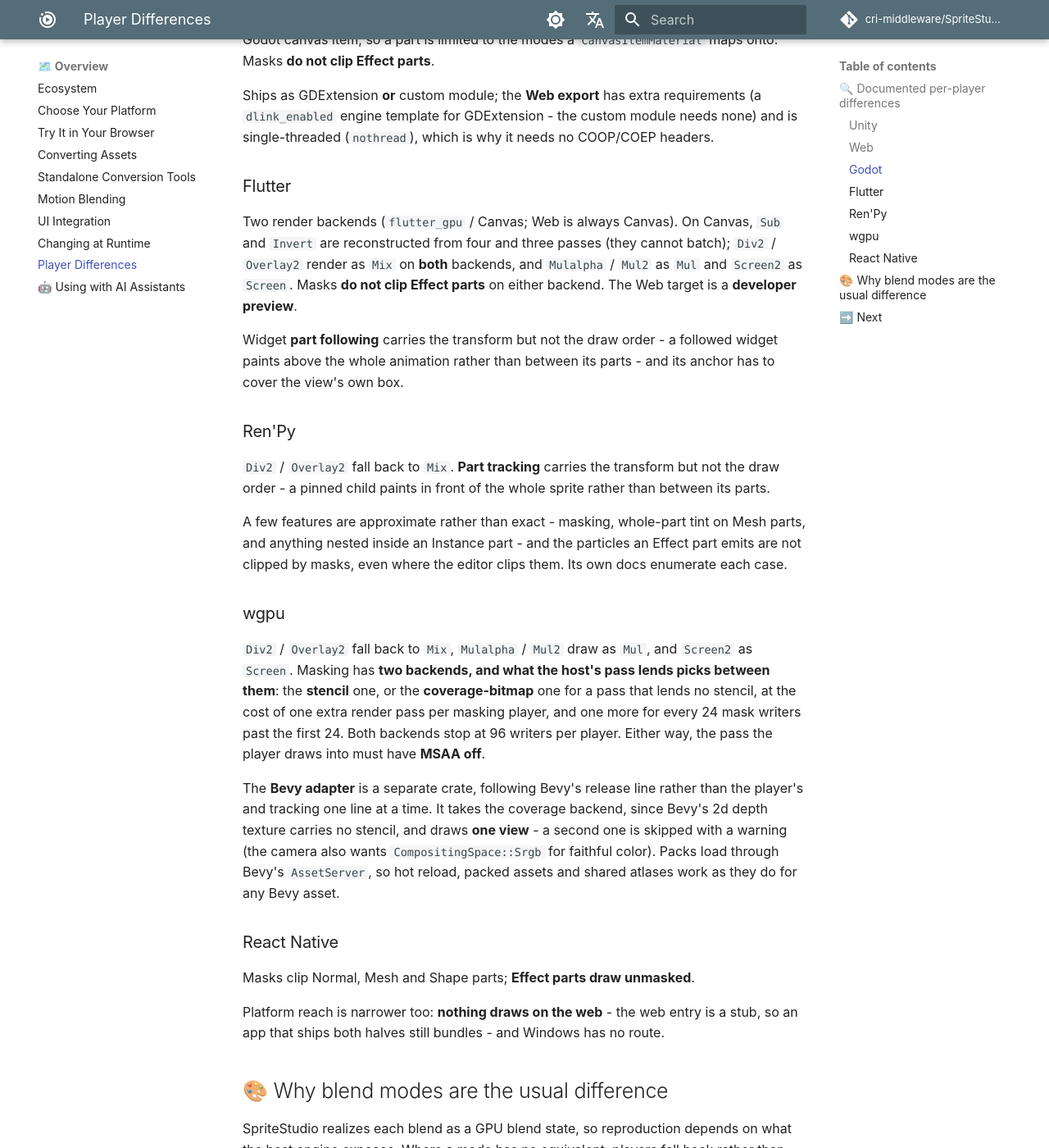
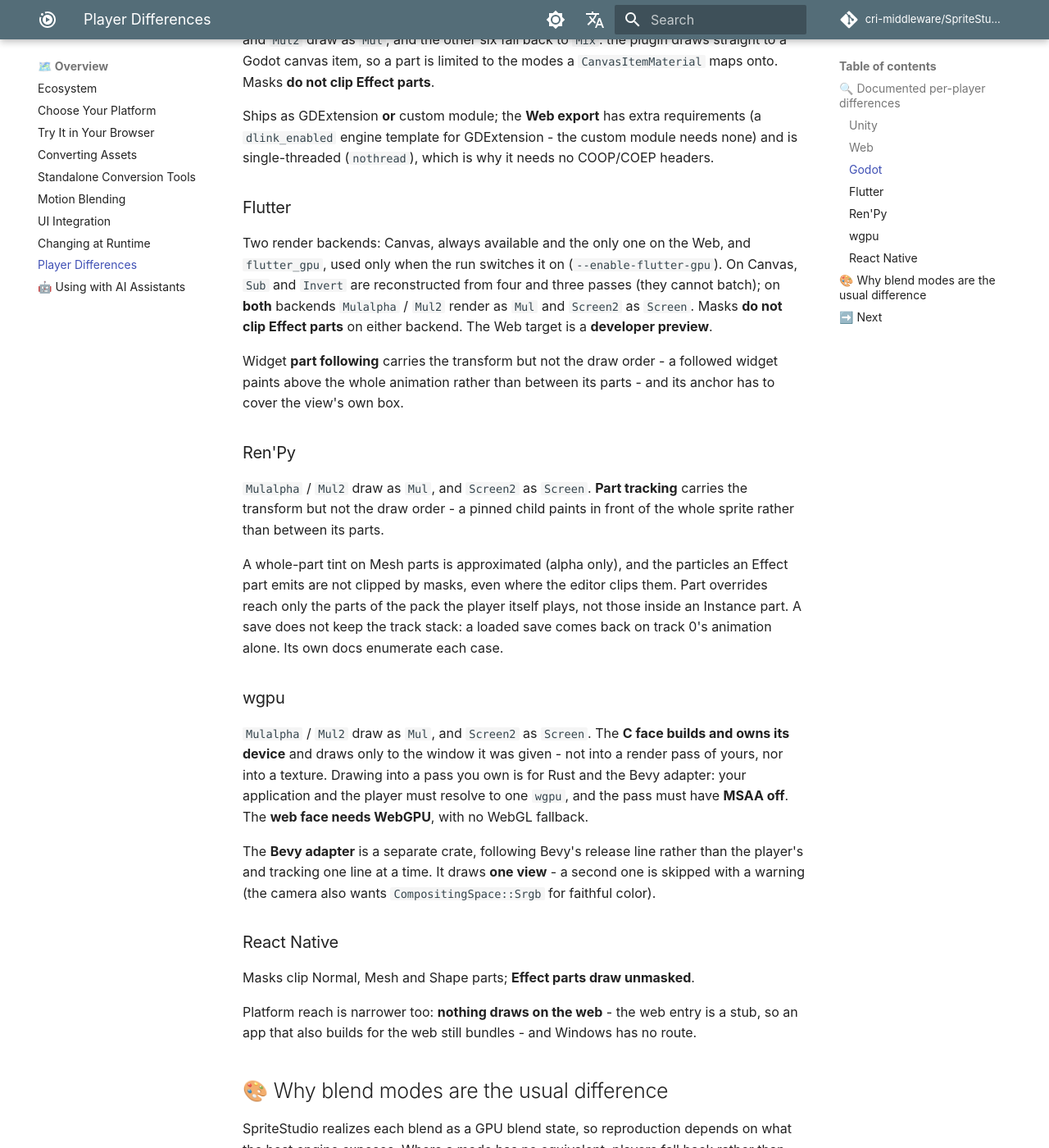
Before and after one commit to cri-middleware/SpriteStudio-Docs, an MkDocs documentation site: the page built from docs/en/overview/player-differences.md, in a window 1280 px wide and 1400 px high, scrolled down 1950 px. Shown: the whole window at 82% size. Built offline with MkDocs 1.6.1 and Material for MkDocs 9.7.7, drawn with Linux system fonts in a browser that asks for light colours; comment, search, counter and statistics services are not loaded; some of the changed text lies outside the part shown.

Commit message:
docs(overview): bring Player Differences and the feature pages up to each player's docs
Player Differences
- wgpu and Ren'Py summarize their current Limitations pages: wgpu's lists
  the C face's own window, WebGPU-only on the web and MSAA off, not the
  mask backends (now in its masking guide); Ren'Py's lists the alpha-only
  Mesh tint, overrides not reaching inside Instance parts and a save that
  keeps track 0 only, and no longer calls masking approximate.
- Div2 / Overlay2 draw as Mix in every player, so they leave the
  per-player sections and rows; the reason no longer calls it deliberate,
  since wgpu waits on a definition of their maths.
- Unity's Canvas path also gives up part tracking, per-part shaders and
  Timeline control. Flutter's flutter_gpu runs only with
  --enable-flutter-gpu.
- The reading note no longer promises that a gap absent here is absent
  from the player's own page; the second source of difference is what the
  host allows, not how far each player has got.

Motion Blending and UI Integration
- Track sync starts an animation at track 0's phase once; it does not keep
  cycles in step.
- The Web row names the RPG Maker MZ track commands and the TyranoScript
  track tags, so no-code users see they have them.
- Only Unity, Godot and Ren'Py read the selected_ labels of a toggle.

Japanese: トラッキングの値, トランスフォーム for transform, and the Godot
Web export no longer "only".

```diff
--- a/docs/en/overview/player-differences.md
+++ b/docs/en/overview/player-differences.md
@@ -6,7 +6,8 @@ rather than reimplemented per engine - it is listed under
 
 1. **What the engine's rendering layer can reproduce** - blend modes in particular map onto
    whatever fixed-function blend states the host engine exposes.
-2. **What each player has implemented so far** - the players are at different stages.
+2. **What each player's host allows** - its platforms, its own rendering and UI model, and how the
+   player ships for it.
 
 This page covers only those differences **between players**. The constraints that apply
 *everywhere* - seek and reverse behavior, blending rules, browser requirements, and the features
@@ -21,15 +22,14 @@ the core computes but leaves the player to draw or play - are in
 | **[Web](../players/web.md)** | `ssplayer-webgl` masks only with a stencil buffer; the framework integrations are beta | [Limitations & Scope](https://cri-middleware.github.io/SSPlayerForWeb/limitations) |
 | **[Godot](../players/godot.md)** | Four of the twelve blend modes are honored; the Web export has extra requirements | [Limitations & Scope](https://cri-middleware.github.io/SSPlayerForGodot/limitations/) |
 | **[Flutter](../players/flutter.md)** | Two render backends, and the Canvas one costs batching on two blends | [Limitations & Scope](https://cri-middleware.github.io/SSPlayerForFlutter/limitations/) |
-| **[Ren'Py](../players/renpy.md)** | `Div2` / `Overlay2` fall back to `Mix`, and a few features are approximate | [Limitations & Scope](https://cri-middleware.github.io/SSPlayerForRenPy/limitations/) |
-| **[wgpu](../players/wgpu.md)** | Masking has two backends, and the Bevy adapter draws one view | [Limitations & Scope](https://cri-middleware.github.io/SSPlayerForWgpu/limitations/) |
+| **[Ren'Py](../players/renpy.md)** | A whole-part tint on Mesh parts is approximate, and a save keeps only track 0 | [Limitations & Scope](https://cri-middleware.github.io/SSPlayerForRenPy/limitations/) |
+| **[wgpu](../players/wgpu.md)** | The C face draws only to its own window, the web face needs WebGPU, and the Bevy adapter draws one view | [Limitations & Scope](https://cri-middleware.github.io/SSPlayerForWgpu/limitations/) |
 | **[React Native](../players/react-native.md)** | Masks do not clip Effect parts, and nothing draws on the web | [Limitations & Scope](https://cri-middleware.github.io/SSPlayerForReactNative/limitations) |
 
 !!! note "How to read this page"
     Each section below summarizes what that player's own **Limitations & Scope** page states -
-    every player publishes one, linked in the table above, and the exact cases are listed there. So a gap absent here is
-    absent from that player's own account too - which is still not the same as a guarantee of
-    support.
+    every player publishes one, linked in the table above. The summary keeps what differs between
+    players; the full list, and every exact case, is on that page.
 
     Anything true of *every* player - including the fact that **text and 9-slice parts are drawn
     by none of them yet** - is on [Shared Limitations](../sdk/limitations.md) instead, since it is
@@ -39,9 +39,9 @@ the core computes but leaves the player to draw or play - are in
 
 The **uGUI (Canvas) path** trades capability for CanvasRenderer's "1 renderer = 1 mesh + 1
 material": it assumes a **single atlas** (parts from other atlases cannot sample correctly) and
-supports **`Mix` / `Add` only**, collapsing every other blend to `Mix`. The world path has neither
-limit; it draws every blend but four, with `Mul2` drawn as `Mul`, `Screen2` as `Screen`, and `Div2` /
-`Overlay2` as `Mix`.
+supports **`Mix` / `Add` only**, collapsing every other blend to `Mix`. It also gives up part
+tracking, per-part shaders and Timeline control. The world path has none of these limits; it draws
+`Mul2` as `Mul` and `Screen2` as `Screen`.
 
 Edit mode shows only a static preview of the start frame.
 
@@ -68,9 +68,10 @@ single-threaded (`nothread`), which is why it needs no COOP/COEP headers.
 
 ### Flutter
 
-Two render backends (`flutter_gpu` / Canvas; Web is always Canvas). On Canvas, `Sub` and `Invert`
-are reconstructed from four and three passes (they cannot batch); `Div2` / `Overlay2` render as `Mix` on
-**both** backends, and `Mulalpha` / `Mul2` as `Mul` and `Screen2` as `Screen`. Masks **do not clip Effect parts** on either backend. The Web target is a
+Two render backends: Canvas, always available and the only one on the Web, and `flutter_gpu`,
+used only when the run switches it on (`--enable-flutter-gpu`). On Canvas, `Sub` and `Invert` are
+reconstructed from four and three passes (they cannot batch); on **both** backends `Mulalpha` /
+`Mul2` render as `Mul` and `Screen2` as `Screen`. Masks **do not clip Effect parts** on either backend. The Web target is a
 **developer preview**.
 
 Widget **part following** carries the transform but not the draw order - a followed widget paints
@@ -79,32 +80,34 @@ own box.
 
 ### Ren'Py
 
-`Div2` / `Overlay2` fall back to `Mix`. **Part tracking** carries the transform but not the draw
-order - a pinned child paints in front of the whole sprite rather than between its parts.
+`Mulalpha` / `Mul2` draw as `Mul`, and `Screen2` as `Screen`. **Part tracking** carries the
+transform but not the draw order - a pinned child paints in front of the whole sprite rather than
+between its parts.
 
-A few features are approximate rather than exact - masking, whole-part tint on Mesh parts, and
-anything nested inside an Instance part - and the particles an Effect part emits are not clipped by masks, even where the editor clips them. Its own docs enumerate each case.
+A whole-part tint on Mesh parts is approximated (alpha only), and the particles an Effect part
+emits are not clipped by masks, even where the editor clips them. Part overrides reach only the
+parts of the pack the player itself plays, not those inside an Instance part. A save does not keep
+the track stack: a loaded save comes back on track 0's animation alone. Its own docs enumerate each
+case.
 
 ### wgpu
 
-`Div2` / `Overlay2` fall back to `Mix`, `Mulalpha` / `Mul2` draw as `Mul`, and `Screen2` as `Screen`. Masking has **two backends, and what the host's pass lends
-picks between them**: the **stencil** one, or the **coverage-bitmap** one for a pass that lends no
-stencil, at the cost of one extra render pass per masking player, and one more for every 24 mask
-writers past the first 24. Both backends stop at 96 writers per player. Either way, the pass the
-player draws into must have **MSAA off**.
+`Mulalpha` / `Mul2` draw as `Mul`, and `Screen2` as `Screen`. The **C face builds and owns its
+device** and draws only to the window it was given - not into a render pass of yours, nor into a
+texture. Drawing into a pass you own is for Rust and the Bevy adapter: your application and the
+player must resolve to one `wgpu`, and the pass must have **MSAA off**. The **web face needs
+WebGPU**, with no WebGL fallback.
 
 The **Bevy adapter** is a separate crate, following Bevy's release line rather than the player's
-and tracking one line at a time. It takes the coverage backend, since Bevy's 2d depth texture
-carries no stencil, and draws **one view** - a second one is skipped with a warning (the camera
-also wants `CompositingSpace::Srgb` for faithful color). Packs load through Bevy's `AssetServer`,
-so hot reload, packed assets and shared atlases work as they do for any Bevy asset.
+and tracking one line at a time. It draws **one view** - a second one is skipped with a warning
+(the camera also wants `CompositingSpace::Srgb` for faithful color).
 
 ### React Native
 
 Masks clip Normal, Mesh and Shape parts; **Effect parts draw unmasked**.
 
 Platform reach is narrower too: **nothing draws on the web** - the web entry is a stub, so an app
-that ships both halves still bundles - and Windows has no route.
+that also builds for the web still bundles - and Windows has no route.
 
 ## 🎨 Why blend modes are the usual difference
 
@@ -113,7 +116,8 @@ engine exposes. Where a mode has no equivalent, players fall back rather than fa
 most entries above cluster around the same few modes:
 
 - **`Div2` / `Overlay2`** read the colour already behind the part, which no GPU blend state can do,
-  so falling back to `Mix` is deliberate behavior rather than an unfinished implementation.
+  and no published formula defines them, so every player draws them as `Mix`. Being the same
+  everywhere, it is left out of the sections above.
 - **`Sub` / `Invert`** need a reverse-subtract or destination-replace state. An engine without one can
   still reconstruct them exactly from multiple passes, at the cost of batching - so the difference
   may show up as performance rather than as a visual gap.
```
Also changed, not shown: docs/en/overview/motion-blending.md (+4 -3 lines), docs/en/overview/ui-integration.md (+2 -1 lines), docs/ja/overview/motion-blending.md (+3 -3 lines), docs/ja/overview/player-differences.md (+16 -16 lines), docs/ja/overview/ui-integration.md (+1 -1 lines).
